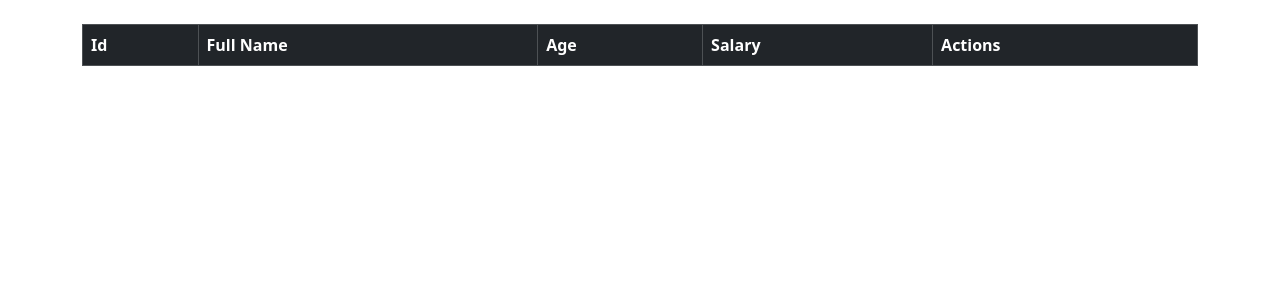
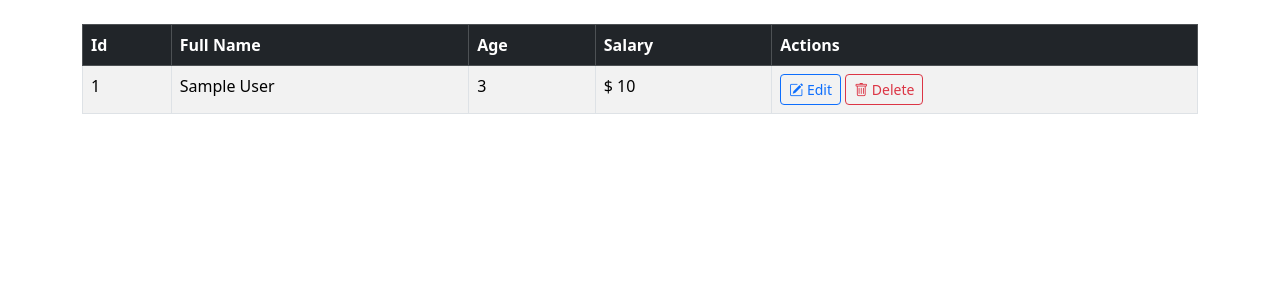
Before and after one commit to gauravparajuli/django-task, a Django app: page / in a window 1280 px wide. Shown: the part 56-356 px from the top of the page. Run offline with Django 4.2, Linux system fonts and the light colour scheme; tables that the repository leaves empty hold one stand-in row (values such as "Sample post"); lists and menus that the app fills with data are empty; some libraries are stand-ins or nearby versions.

Commit message:
home view lists all the registered employees now

```diff
--- a/employees/templates/base.html
+++ b/employees/templates/base.html
@@ -10,6 +10,7 @@
             integrity="sha384-KK94CHFLLe+nY2dmCWGMq91rCGa5gtU4mk92HdvYe+M/SXH301p5ILy+dN9+nJOZ"
             crossorigin="anonymous"
         />
+        <link rel="stylesheet" href="https://cdn.jsdelivr.net/npm/bootstrap-icons@1.10.4/font/bootstrap-icons.css">
         {% block css %}
         {% endblock %}
     </head>
--- a/employees/templates/index.html
+++ b/employees/templates/index.html
@@ -1,6 +1,6 @@
 {% extends 'base.html' %} {% block content %}
 
-<table class="table table-striped table-hover table-bordered" id='customers'>
+<table class="table table-striped table-hover table-bordered" id='employees'>
     <thead class='table-dark'>
         <tr>
             <th scope="col">Id</th>
@@ -11,20 +11,20 @@
         </tr>
     </thead>
     <tbody>
-        <!-- {% if records %}
+        {% if records %}
             {% for record in records %}
                 <tr>
-                    <td><a href="{% url 'customer' record.id %}">{{record.id}}</a></td>
+                    <td>{{record.id}}</td>
                     <td>{{record.firstname}} {{record.lastname}}</td>
-                    <td>{{record.phone}}</td>
-                    <td>{{record.address}}</td>
-                    <td>{{record.city}}</td>
-                    <td>{{record.zipcode}}</td>
-                    <td>{{record.state}}</td>
-                    <td>{{record.created_at}}</td>
+                    <td>{{record.current_age}}</td>
+                    <td>$ {{record.salary}}</td>
+                    <td>
+                        <a class="btn btn-outline-primary btn-sm"><i class="bi bi-pencil-square"></i> Edit</a>
+                        <a class="btn btn-outline-danger btn-sm"><i class="bi bi-trash"></i> Delete</a>
+                    </td>
                 </tr>
             {% endfor %}
-        {% endif %} -->
+        {% endif %}
     </tbody>
 </table>
 
@@ -35,7 +35,7 @@
     <script src="https://cdn.datatables.net/v/dt/jq-3.6.0/dt-1.13.4/cr-1.6.2/fc-4.2.2/fh-3.3.2/kt-2.8.2/r-2.4.1/rr-1.3.3/sp-2.1.2/datatables.min.js"></script>
     <script>
         $(document).ready(function () {
-    $('#customers').DataTable({
+    $('#employees').DataTable({
         // "bPaginate": false, //hide pagination
         // "bFilter": false, //hide Search bar
         // "bInfo": false, // hide showing entries
--- a/employees/views.py
+++ b/employees/views.py
@@ -1,7 +1,9 @@
 from django.shortcuts import render
+from .models import Employee
 
 # Create your views here.
 
 
 def home(request):
-    return render(request, 'index.html', {})
+    records = Employee.objects.all()
+    return render(request, 'index.html', {'records': records})
```
